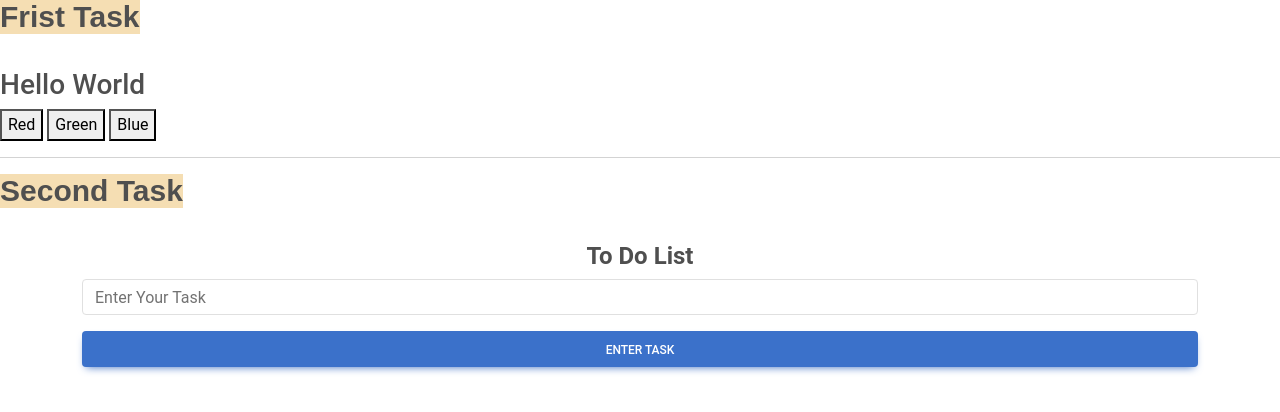
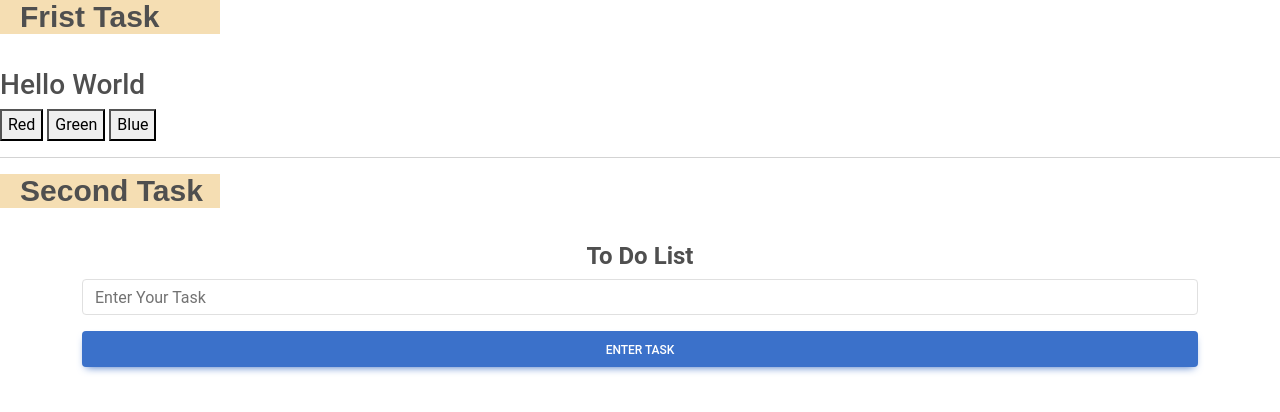
Before and after one commit to Fares-ahmed-saeed/TaskDom, a plain HTML site: page index.html in a window 1280 px wide. Drawn offline with Linux system fonts and the light colour scheme.

Commit message:
Modify h2 styles in style.css

```diff
--- a/css/style.css
+++ b/css/style.css
@@ -1,8 +1,6 @@
 h2 {
 font: bold 30px Arial, sans-serif;
 background-color: wheat;
-width: fit-content;
-display: flex;
-justify-content: center;
-align-items: center;
+padding-left: 20px;
+width: 220px;
 }
```
